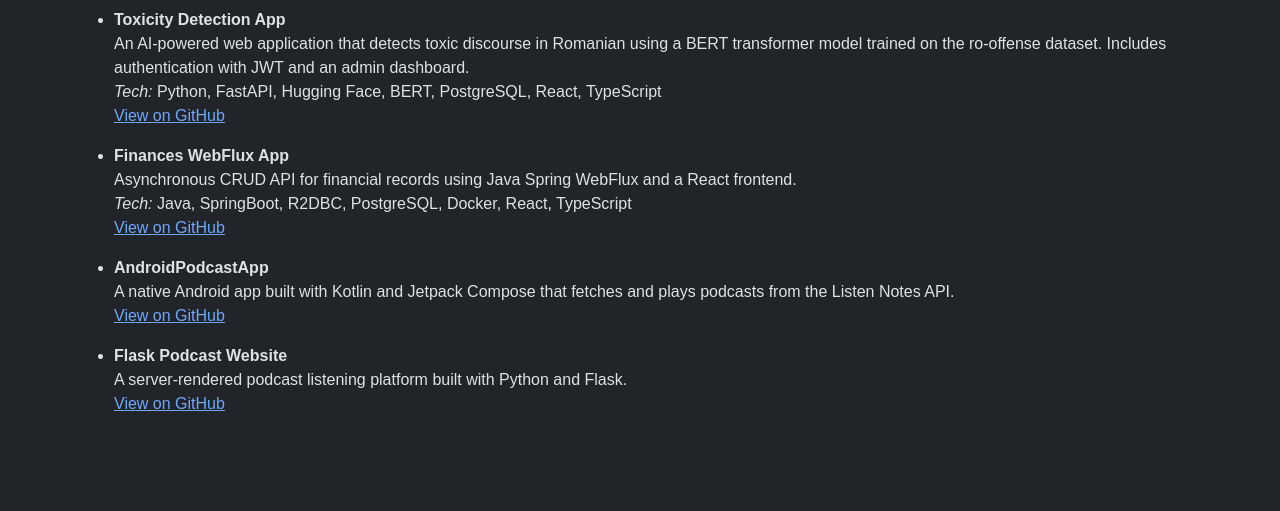
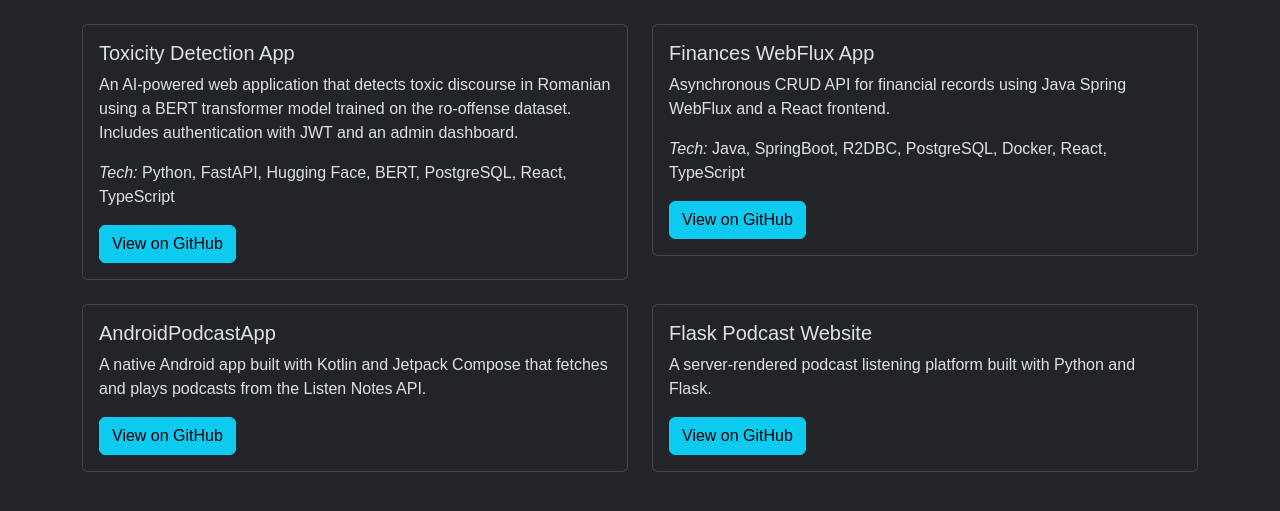
Before and after one commit to eduard-negescu/personal-page, a plain HTML site: page index.html in a window 1280 px wide. Shown: the part 443-954 px from the top of the page. Before the commit the page ends 875 px from the top, so only its background shows below. Drawn offline with nearby package versions, Linux system fonts and the light colour scheme.

Commit message:
Updated page

```diff
--- a/index.html
+++ b/index.html
@@ -1,16 +1,20 @@
 <!DOCTYPE html>
 <html lang="en" data-bs-theme="dark">
+
 <head>
     <meta charset="UTF-8">
     <meta name="viewport" content="width=device-width, initial-scale=1.0">
     <title>Eduard Negescu - Resume</title>
+    <link rel="icon" type="image/x-icon" href="/balloon.svg">
     <link href="https://cdn.jsdelivr.net/npm/bootstrap@5.3.2/dist/css/bootstrap.min.css" rel="stylesheet">
+
     <style>
         body {
             font-family: 'Ubuntu', sans-serif;
         }
     </style>
 </head>
+
 <body>
     <div class="container mt-5">
         <header class="text-center mb-4">
@@ -28,40 +32,78 @@
         <section class="mb-5">
             <h2>About Me</h2>
             <p>
-                I’m a final-year bachelor student with a strong interest in mathematics, computer science, and building real-world software solutions.
-                I enjoy solving algorithmic challenges and working on web development and AI projects. I’m always eager to learn new technologies and
+                I’m a final-year bachelor student with a strong interest in mathematics, computer science, and building
+                real-world software solutions.
+                I enjoy solving algorithmic challenges and working on web development and AI projects. I’m always eager
+                to learn new technologies and
                 collaborate in diverse environments.
             </p>
         </section>
 
         <section>
-            <h2>Projects</h2>
-            <ul>
-                <li class="mb-3">
-                    <strong>Toxicity Detection App</strong><br>
-                    An AI-powered web application that detects toxic discourse in Romanian using a BERT transformer model trained on the ro-offense dataset.
-                    Includes authentication with JWT and an admin dashboard.
-                    <br><em>Tech:</em> Python, FastAPI, Hugging Face, BERT, PostgreSQL, React, TypeScript
-                    <br><a href="https://github.com/eduard-negescu/ToxicityDetectionApi" target="_blank">View on GitHub</a>
-                </li>
-                <li class="mb-3">
-                    <strong>Finances WebFlux App</strong><br>
-                    Asynchronous CRUD API for financial records using Java Spring WebFlux and a React frontend.
-                    <br><em>Tech:</em> Java, SpringBoot, R2DBC, PostgreSQL, Docker, React, TypeScript
-                    <br><a href="https://github.com/eduard-negescu/FinancesSpringBoot" target="_blank">View on GitHub</a>
-                </li>
-                <li class="mb-3">
-                    <strong>AndroidPodcastApp</strong><br>
-                    A native Android app built with Kotlin and Jetpack Compose that fetches and plays podcasts from the Listen Notes API.
-                    <br><a href="https://github.com/eduard-negescu/AndroidPodcastApp" target="_blank">View on GitHub</a>
-                </li>
-                <li class="mb-3">
-                    <strong>Flask Podcast Website</strong><br>
-                    A server-rendered podcast listening platform built with Python and Flask.
-                    <br><a href="https://github.com/eduard-negescu/podcast_app" target="_blank">View on GitHub</a>
-                </li>
-            </ul>
+            <h2 class="mb-4">Projects</h2>
+            <div class="row row-cols-1 row-cols-md-2 g-4">
+                <!-- Project 1 -->
+                <div class="col">
+                    <div class="card">
+                        <div class="card-body">
+                            <h5 class="card-title">Toxicity Detection App</h5>
+                            <p class="card-text">
+                                An AI-powered web application that detects toxic discourse in Romanian using a BERT
+                                transformer model trained on the ro-offense dataset. Includes authentication with JWT
+                                and an admin dashboard.
+                            </p>
+                            <p><em>Tech:</em> Python, FastAPI, Hugging Face, BERT, PostgreSQL, React, TypeScript</p>
+                            <a href="https://github.com/eduard-negescu/ToxicityDetectionApi" target="_blank"
+                                class="btn btn-info">View on GitHub</a>
+                        </div>
+                    </div>
+                </div>
+                <!-- Project 2 -->
+                <div class="col">
+                    <div class="card">
+                        <div class="card-body">
+                            <h5 class="card-title">Finances WebFlux App</h5>
+                            <p class="card-text">
+                                Asynchronous CRUD API for financial records using Java Spring WebFlux and a React
+                                frontend.
+                            </p>
+                            <p><em>Tech:</em> Java, SpringBoot, R2DBC, PostgreSQL, Docker, React, TypeScript</p>
+                            <a href="https://github.com/eduard-negescu/FinancesSpringBoot" target="_blank"
+                                class="btn btn-info">View on GitHub</a>
+                        </div>
+                    </div>
+                </div>
+                <!-- Project 3 -->
+                <div class="col">
+                    <div class="card">
+                        <div class="card-body">
+                            <h5 class="card-title">AndroidPodcastApp</h5>
+                            <p class="card-text">
+                                A native Android app built with Kotlin and Jetpack Compose that fetches and plays
+                                podcasts from the Listen Notes API.
+                            </p>
+                            <a href="https://github.com/eduard-negescu/AndroidPodcastApp" target="_blank"
+                                class="btn btn-info">View on GitHub</a>
+                        </div>
+                    </div>
+                </div>
+                <!-- Project 4 -->
+                <div class="col">
+                    <div class="card">
+                        <div class="card-body">
+                            <h5 class="card-title">Flask Podcast Website</h5>
+                            <p class="card-text">
+                                A server-rendered podcast listening platform built with Python and Flask.
+                            </p>
+                            <a href="https://github.com/eduard-negescu/podcast_app" target="_blank"
+                                class="btn btn-info">View on GitHub</a>
+                        </div>
+                    </div>
+                </div>
+            </div>
         </section>
+        <div class="container mt-5 pb-5"></div>
     </div>
 </body>
 </html>
```
